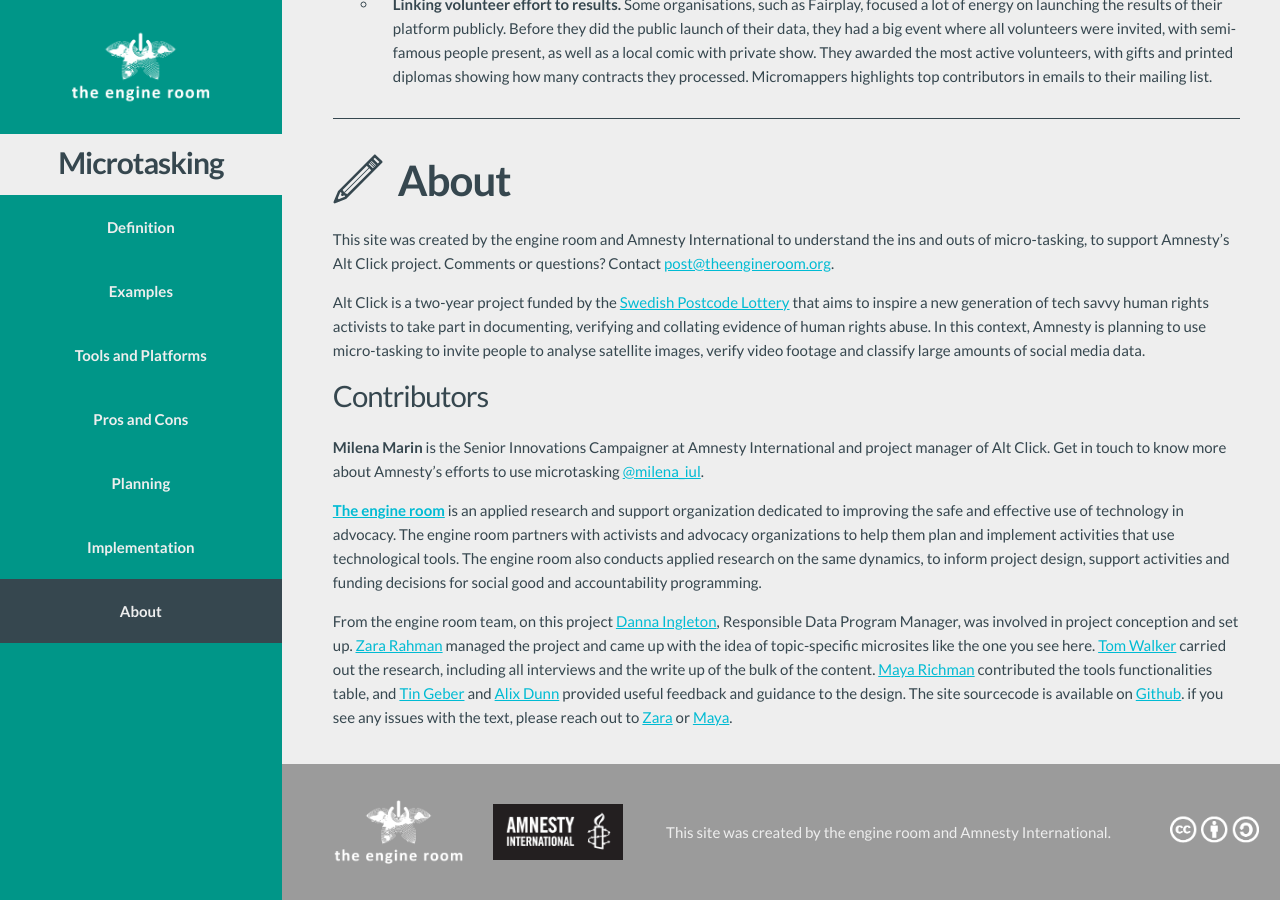
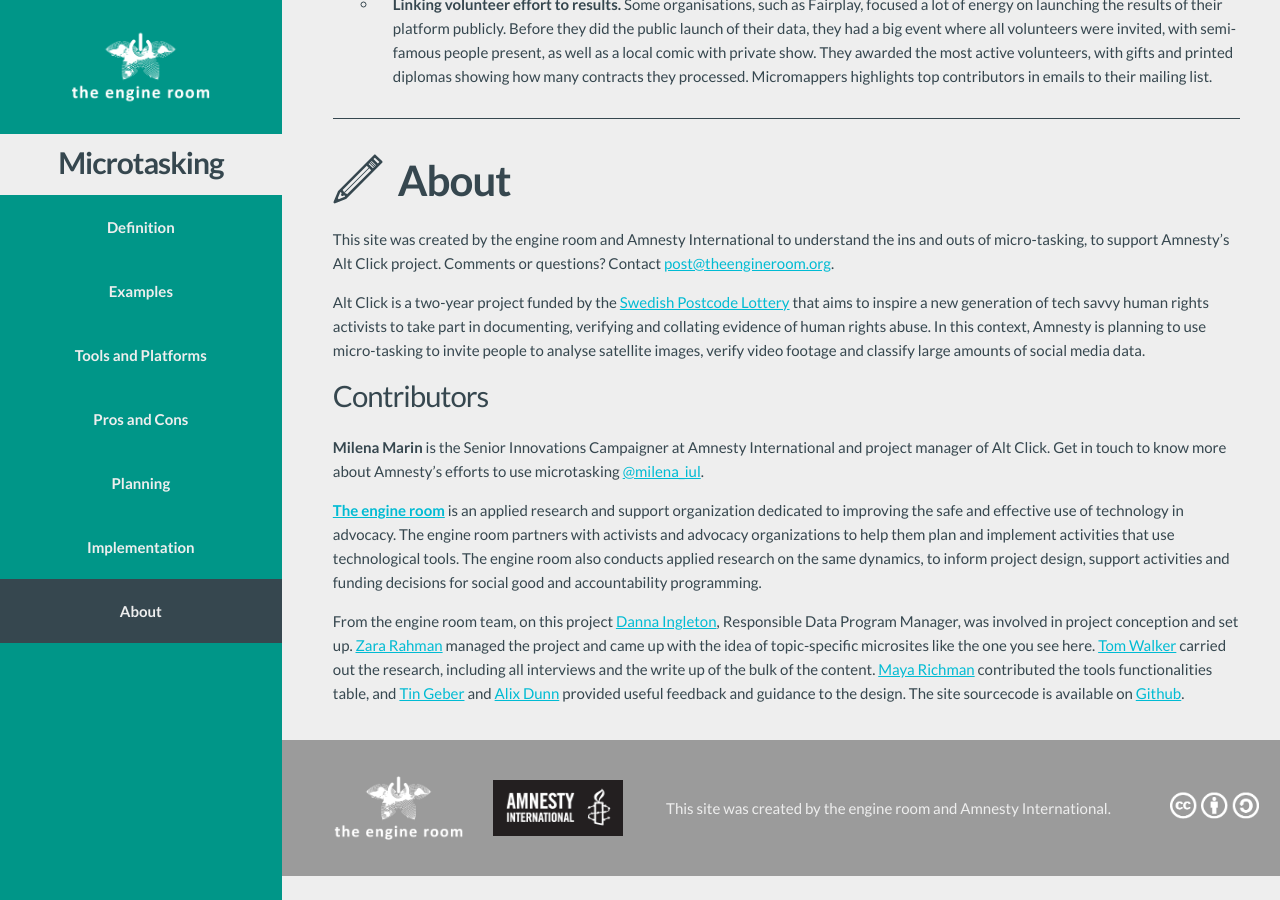
Before and after one commit to the-engine-room/library, a Jekyll site: the page built from _posts/2015-12-07-microtasking.md, in a window 1280 px wide and 900 px high, scrolled down 10899 px. Built offline with Jekyll 4.4.1, drawn with Linux system fonts in a browser that asks for light colours; nearby versions of some CDN libraries; comment, search, counter and statistics services are not loaded.

Commit message:
Update 2015-12-07-microtasking.md

```diff
--- a/_posts/2015-12-07-microtasking.md
+++ b/_posts/2015-12-07-microtasking.md
@@ -239,4 +239,4 @@ __Milena Marin__ is the Senior Innovations Campaigner at Amnesty International a
 
 __[The engine room](//theengineroom.org)__ is an applied research and support organization dedicated to improving the safe and effective use of technology in advocacy. The engine room partners with activists and advocacy organizations to help them plan and implement activities that use technological tools. The engine room also conducts applied research on the same dynamics, to inform project design, support activities and funding decisions for social good and accountability programming.
 
-From the engine room team, on this project [Danna Ingleton](https://www.theengineroom.org/our_team/danna-ingleton/), Responsible Data Program Manager, was involved in project conception and set up. [Zara Rahman](https://www.theengineroom.org/our_team/zara-rahman/) managed the project and came up with the idea of topic-specific microsites like the one you see here. [Tom Walker](https://www.theengineroom.org/our_team/tom-walker/) carried out the research, including all interviews and the write up of the bulk of the content. [Maya Richman](https://www.theengineroom.org/our_team/maya-richman/) contributed the tools functionalities table, and [Tin Geber](https://www.theengineroom.org/our_team/tin-geber/) and [Alix Dunn](https://www.theengineroom.org/our_team/alix-dunn/) provided useful feedback and guidance to the design. The site sourcecode is available on [Github](https://github.com/the-engine-room/library/). if you see any issues with the text, please reach out to [Zara](zara@theengineroom.org) or [Maya](maya@theengineroom.org).
+From the engine room team, on this project [Danna Ingleton](https://www.theengineroom.org/our_team/danna-ingleton/), Responsible Data Program Manager, was involved in project conception and set up. [Zara Rahman](https://www.theengineroom.org/our_team/zara-rahman/) managed the project and came up with the idea of topic-specific microsites like the one you see here. [Tom Walker](https://www.theengineroom.org/our_team/tom-walker/) carried out the research, including all interviews and the write up of the bulk of the content. [Maya Richman](https://www.theengineroom.org/our_team/maya-richman/) contributed the tools functionalities table, and [Tin Geber](https://www.theengineroom.org/our_team/tin-geber/) and [Alix Dunn](https://www.theengineroom.org/our_team/alix-dunn/) provided useful feedback and guidance to the design. The site sourcecode is available on [Github](https://github.com/the-engine-room/library/).
```
